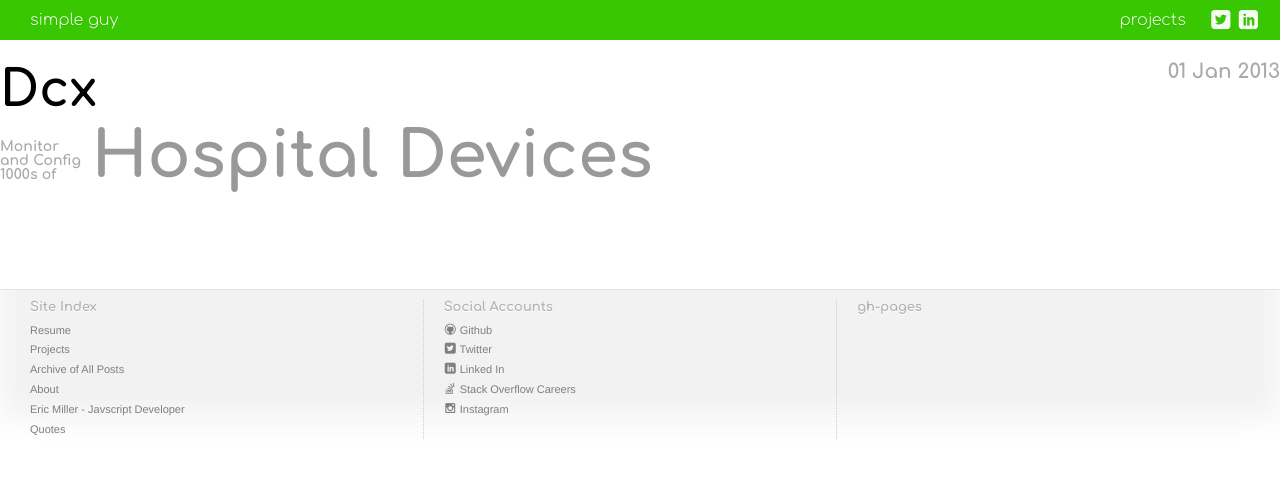
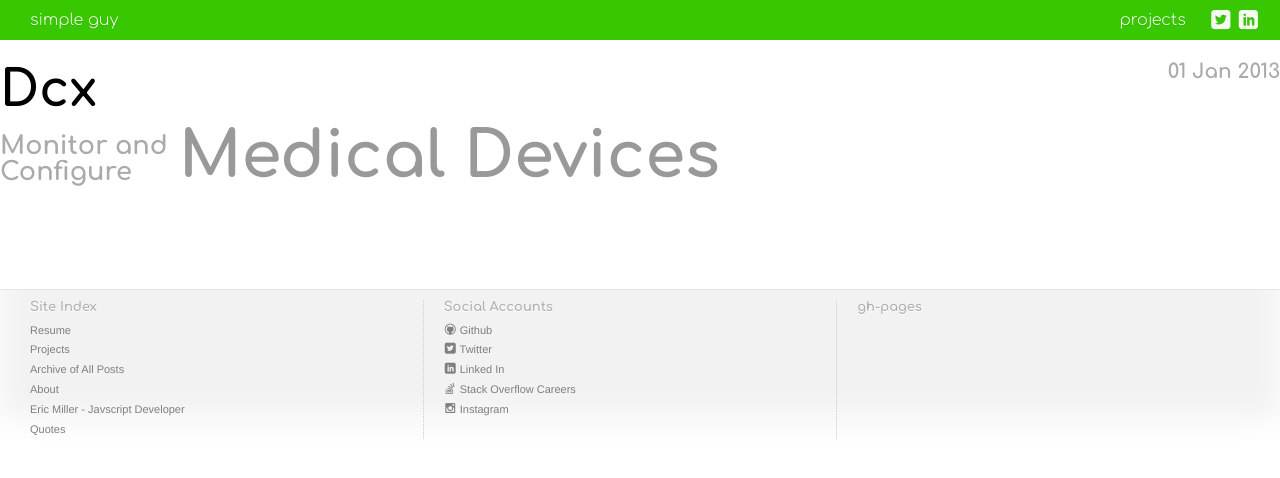
Before and after one commit to SimplGy/simplgy.github.io, a Jekyll site: the page built from projects/_posts/2013-01-01-dcx.html, in a window 1280 px wide. Shown: the top 478 px of the page. Built offline with Jekyll 4.4.1, drawn with Linux system fonts in a browser that asks for light colours.

Commit message:
Improved project title copy

```diff
--- a/projects/_posts/2013-01-01-dcx.html
+++ b/projects/_posts/2013-01-01-dcx.html
@@ -21,12 +21,11 @@ description: |
 ---
 
 <header class="typePretty">
-  <h3>
-    Monitor <br/>
-    and Config <br/>
-    1000s of
-  </h3>
+  <h2>
+    Monitor and<br/>
+    Configure
+  </h2>
   <h1>
-    Hospital Devices
+    Medical Devices
   </h1>
 </header>
--- a/projects/_posts/2014-08-14-ng-watch-watcher.html
+++ b/projects/_posts/2014-08-14-ng-watch-watcher.html
@@ -14,9 +14,9 @@ description: |
 ---
 
 <header class="typePretty">
-  <h1>Angular Performance</h1>
+  <h1>ng-Watcher</h1>
   <h2>
-    A friendly <br/>
-    Hall Monitor
+    The friendly $digest<br/>
+    performance monitor
   </h2>
 </header>
--- a/projects/_posts/2015-01-20-ranger.html
+++ b/projects/_posts/2015-01-20-ranger.html
@@ -31,7 +31,7 @@ description: |
 
 <header class="typePretty">
   <h2>
-    Histogram Linked<br/>
-    Swappable + Typeable</h2>
-  <h1>Range Selection</h1>
+    Accurate Histogram<br/>
+    Keyable Values</h2>
+  <h1>Range Picker</h1>
 </header>
```
